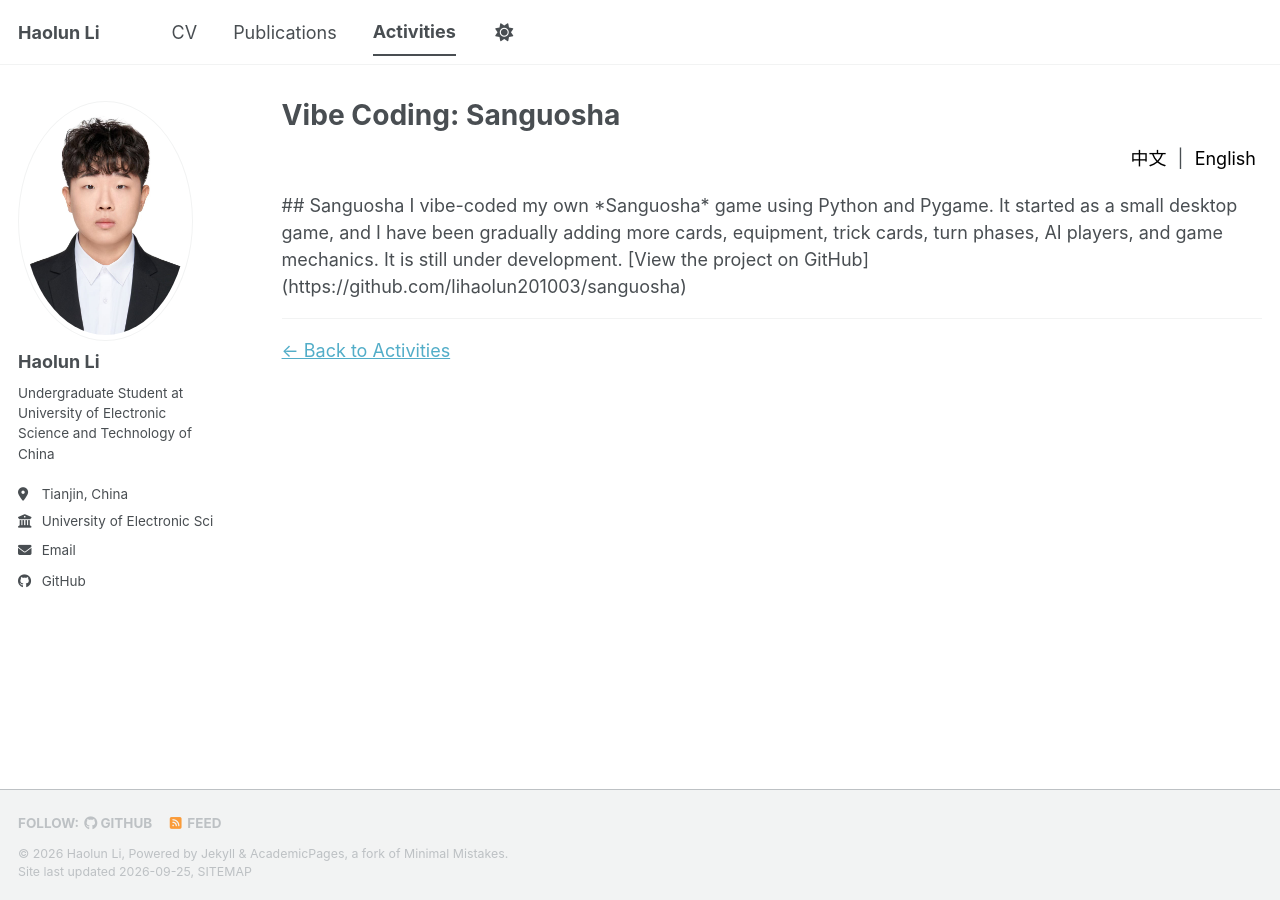
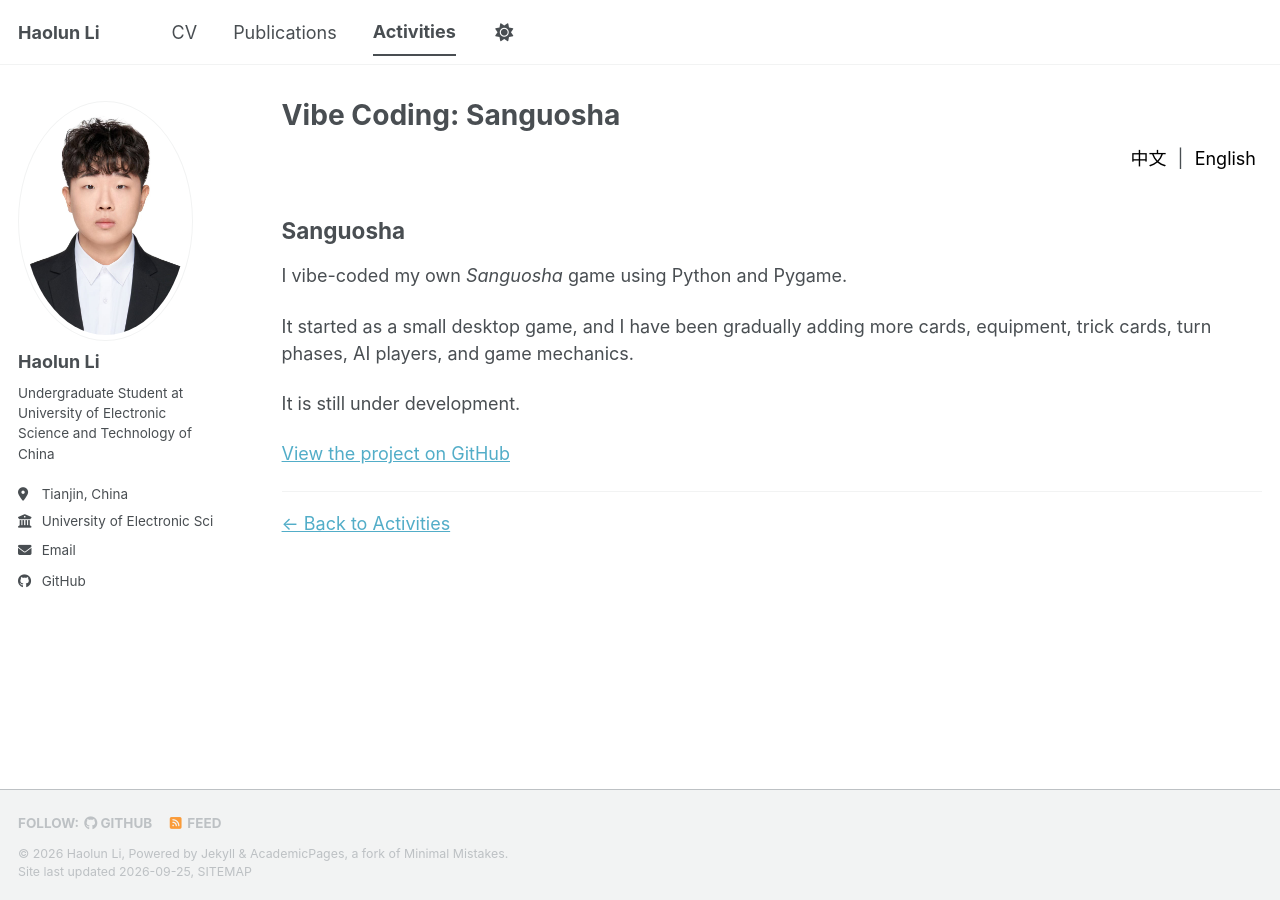
Before and after one commit to lihaolun201003/lihaolun201003.github.io, a Jekyll site: the page built from _pages/activity-sanguosha.md, in a window 1280 px wide. Built offline with Jekyll 4.4.1, drawn with Linux system fonts in a browser that asks for light colours; a style sheet for code colours, icons or effects is not loaded.

Commit message:
Update Sanguosha game description in markdown

```diff
--- a/_pages/activity-sanguosha.md
+++ b/_pages/activity-sanguosha.md
@@ -7,7 +7,7 @@ author_profile: true
 
 {% include language-toggle.html %}
 
-<div class="lang-en">
+<div class="lang-en" markdown="1">
 
 ## Sanguosha
 
@@ -21,7 +21,7 @@ It is still under development.
 
 </div>
 
-<div class="lang-zh" style="display:none;">
+<div class="lang-zh" style="display:none;" markdown="1">
 
 ## 三国杀
 
```
